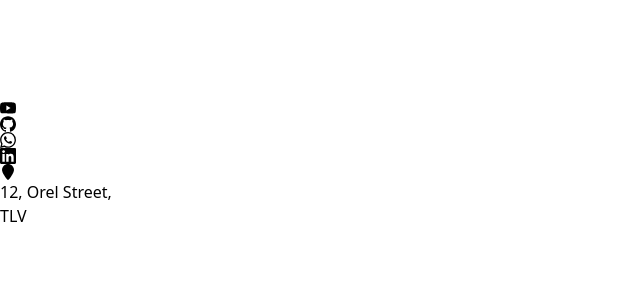
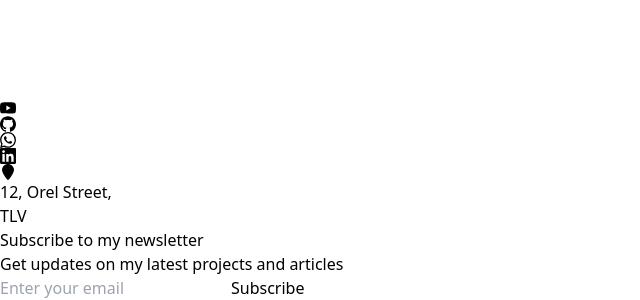
Before and after one commit to Orelchalfon/orelyofolio, a React (Vite) app: page / in a window 1280 px wide. Shown: the part 1942-2242 px from the top of the page, without its empty margins (0-640 px from the left). Before the commit the page ends 2170 px from the top, so only its background shows below. Built offline with nearby package versions, Linux system fonts and the light colour scheme.

Commit message:
Adding subscribe Email Block (TODO:Validation)

```diff
--- a/src/Pages/Orelfolio/index.tsx
+++ b/src/Pages/Orelfolio/index.tsx
@@ -65,7 +65,7 @@ const SocialLinks: FC = () => {
 
 const LocationBlock: FC = () => {
     return (
-        <Block className="col-span-12 flex flex-col items-center md:col-span-3">
+        <Block className="col-span-12 grid place-items-center text-center md:col-span-3">
             <h3 className="text-2xl font-bold">
                 <FaLocationPin />
             </h3>
@@ -73,6 +73,29 @@ const LocationBlock: FC = () => {
                 12, Orel Street, <br />
                 TLV
             </p>
+        </Block>
+    );
+};
+const SubscriptionBlock: FC = () => {
+    return (
+        <Block className="col-span-12 md:col-span-9">
+            <form action="#" onSubmit={(e) => e.preventDefault()}>
+                <h3 className="text-2xl font-bold">Subscribe to my newsletter</h3>
+                <h3 className="mt-2 text-lg">Get updates on my latest projects and articles</h3>
+                <div className="grid grid-flow-dense grid-cols-8 gap-4">
+                    <input
+                        type="email"
+                        className="col-span-6 mt-4 rounded-md border border-zinc-700 bg-zinc-800 p-2 text-zinc-50"
+                        placeholder="Enter your email"
+                    />
+                    <button
+                        type="submit"
+                        className="col-span-2 mt-4 rounded-md bg-red-500 p-2 text-zinc-50 hover:bg-red-400"
+                    >
+                        Subscribe
+                    </button>
+                </div>
+            </form>
         </Block>
     );
 };
@@ -84,6 +107,7 @@ const Orelfolio: FC = () => {
                 <HeaderBlocks />
                 <SocialLinks />
                 <LocationBlock />
+                <SubscriptionBlock />
             </Grid>
         </div>
     );
```
